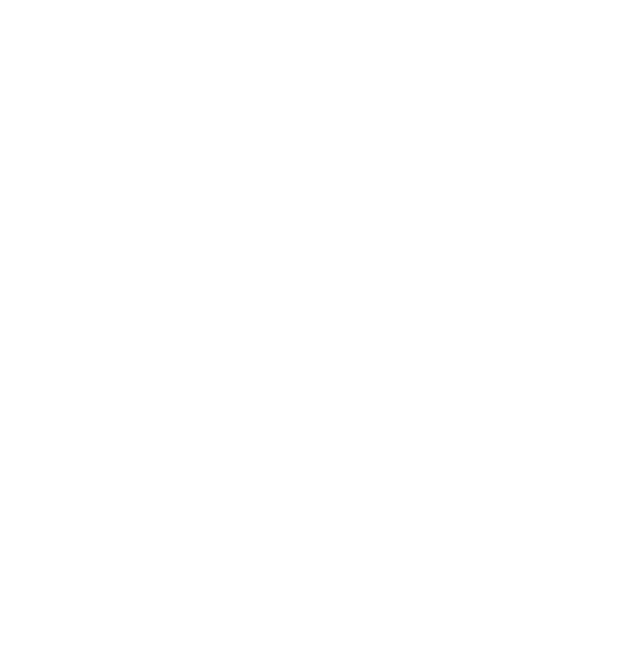
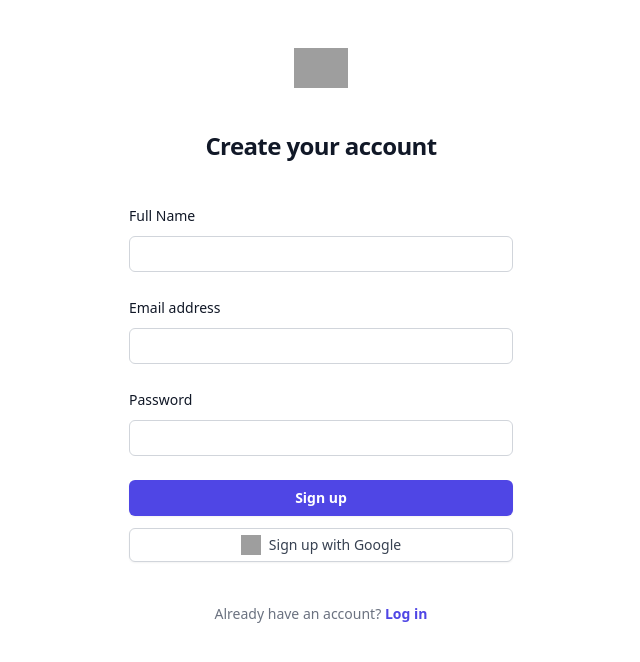
Before and after one commit to syed-hannan-ali/Law-Mate, a React (Vite) app in the folder client/: page /signup in a window 1280 px wide. Before the commit this address had no page. Shown: the top 662 px of the page, without its empty margins (319-959 px from the left). Built offline with nearby package versions, Linux system fonts and the light colour scheme; grey boxes are pictures that could not be loaded.

Commit message:
added signup and page not found error

```diff
--- a/client/src/App.jsx
+++ b/client/src/App.jsx
@@ -2,14 +2,18 @@
 import Login from "@components/Login";
 import HeroSection from "@components/HeroSection";
 import OAuthSuccess from "@components/OAuthSuccess";
+import Signup from "@components/signup";
+import PageNotFound from "@components/PageNotFound";
 
 function App() {
     return (
         <Router>
             <Routes>
-        <Route path="/dashboard" element={<HeroSection />} />
+                <Route path="/" element={<HeroSection />} />
                 <Route path="/login" element={<Login />} />
-        <Route path="/oauth-success" element={<OAuthSuccess/>}/>
+                <Route path="/signup" element={<Signup />} />
+                <Route path="/oauth-success" element={<OAuthSuccess />} />
+                <Route path="/*" element={<PageNotFound />} />
             </Routes>
         </Router>
     );
--- a/client/src/components/HeroSection.jsx
+++ b/client/src/components/HeroSection.jsx
@@ -179,8 +179,11 @@
                         >
                             Explore Features <span aria-hidden="true">→</span>
                         </a>
+
                     </div>
+
                 </div>
+
 
                 {/* background gradient blur shapes */}
                 <div
@@ -195,6 +198,7 @@
                         }}
                     />
                 </div>
+
             </main>
         </div>
     );
--- a/client/src/components/Login.jsx
+++ b/client/src/components/Login.jsx
@@ -16,7 +16,7 @@
             console.log(res.data);
             if (res.status === 200) {
                 localStorage.setItem("user", JSON.stringify(res.data.user));
-                navigate("/dashboard"); // Redirect to HeroSection
+                navigate("/"); // Redirect to HeroSection
             }
         } catch (err) {
             if (err.response && err.response.status === 401) {
--- a/client/src/components/OAuthSuccess.jsx
+++ b/client/src/components/OAuthSuccess.jsx
@@ -12,7 +12,7 @@
         if (user && token) {
             localStorage.setItem("user", user);
             localStorage.setItem("token", token);
-            navigate("/dashboard");
+            navigate("/");
         }
     }, [searchParams, navigate]);
 
--- /dev/null
+++ b/client/src/components/Signup.jsx
@@ -0,0 +1,149 @@
+import { useState } from "react";
+import axios from "@config/axios";
+import { useNavigate, Link } from "react-router-dom";
+
+export default function Signup() {
+    const [email, setEmail] = useState("");
+    const [password, setPassword] = useState("");
+    const [name, setName] = useState("");
+    const navigate = useNavigate();
+
+    const formSubmitHandler = async (e) => {
+        e.preventDefault();
+        try {
+            const res = await axios.post("/auth/signup", {
+                username: name,
+                email,
+                password,
+            });
+            if (res.status === 201) {
+                localStorage.setItem("user", JSON.stringify(res.data.user));
+                navigate("/login");
+                alert("User Created , Sign in");
+            }
+        } catch (err) {
+            alert(err?.response?.data?.error || "Signup failed");
+            console.error(err);
+        } finally {
+            setEmail("");
+            setPassword("");
+            setName("");
+        }
+    };
+
+    return (
+        <div className="flex min-h-full flex-col justify-center px-6 py-12 lg:px-8">
+            <div className="sm:mx-auto sm:w-full sm:max-w-sm">
+                <img
+                    alt="Law Mate"
+                    src="https://tailwindcss.com/plus-assets/img/logos/mark.svg?color=indigo&shade=600"
+                    className="mx-auto h-10 w-auto"
+                />
+                <h2 className="mt-10 text-center text-2xl/9 font-bold tracking-tight text-gray-900">
+                    Create your account
+                </h2>
+            </div>
+
+            <div className="mt-10 sm:mx-auto sm:w-full sm:max-w-sm">
+                <form onSubmit={formSubmitHandler} className="space-y-6">
+                    <div>
+                        <label
+                            htmlFor="name"
+                            className="block text-sm/6 font-medium text-gray-900"
+                        >
+                            Full Name
+                        </label>
+                        <div className="mt-2">
+                            <input
+                                id="name"
+                                name="name"
+                                type="text"
+                                required
+                                value={name}
+                                onChange={(e) => setName(e.target.value)}
+                                className="block w-full rounded-md bg-white px-3 py-1.5 text-base text-gray-900 outline outline-1 -outline-offset-1 outline-gray-300 placeholder:text-gray-400 focus:outline focus:outline-2 focus:-outline-offset-2 focus:outline-indigo-600 sm:text-sm/6"
+                            />
+                        </div>
+                    </div>
+                    <div>
+                        <label
+                            htmlFor="email"
+                            className="block text-sm/6 font-medium text-gray-900"
+                        >
+                            Email address
+                        </label>
+                        <div className="mt-2">
+                            <input
+                                id="email"
+                                name="email"
+                                type="email"
+                                required
+                                autoComplete="email"
+                                value={email}
+                                onChange={(e) => setEmail(e.target.value)}
+                                className="block w-full rounded-md bg-white px-3 py-1.5 text-base text-gray-900 outline outline-1 -outline-offset-1 outline-gray-300 placeholder:text-gray-400 focus:outline focus:outline-2 focus:-outline-offset-2 focus:outline-indigo-600 sm:text-sm/6"
+                            />
+                        </div>
+                    </div>
+                    <div>
+                        <label
+                            htmlFor="password"
+                            className="block text-sm/6 font-medium text-gray-900"
+                        >
+                            Password
+                        </label>
+                        <div className="mt-2">
+                            <input
+                                id="password"
+                                name="password"
+                                type="password"
+                                required
+                                autoComplete="new-password"
+                                value={password}
+                                onChange={(e) => setPassword(e.target.value)}
+                                className="block w-full rounded-md bg-white px-3 py-1.5 text-base text-gray-900 outline outline-1 -outline-offset-1 outline-gray-300 placeholder:text-gray-400 focus:outline focus:outline-2 focus:-outline-offset-2 focus:outline-indigo-600 sm:text-sm/6"
+                            />
+                        </div>
+                    </div>
+
+                    <div>
+                        <button
+                            type="submit"
+                            className="flex w-full justify-center rounded-md bg-indigo-600 px-3 py-1.5 text-sm/6 font-semibold text-white shadow-sm hover:bg-indigo-500 focus-visible:outline focus-visible:outline-2 focus-visible:outline-offset-2 focus-visible:outline-indigo-600"
+                        >
+                            Sign up
+                        </button>
+                    </div>
+                </form>
+
+                <div>
+                    <a
+                        onClick={() => {
+                            window.location.href =
+                                "http://localhost:3000/api/auth/google";
+                        }}
+                        type="button"
+                        className="mt-3 flex w-full items-center justify-center gap-2 rounded-md border border-gray-300 bg-white px-3 py-1.5 text-sm font-medium text-gray-700 shadow-sm hover:bg-gray-300 cursor-pointer select-none"
+                    >
+                        <img
+                            src="https://www.svgrepo.com/show/475656/google-color.svg"
+                            alt="Google"
+                            className="h-5 w-5"
+                        />
+                        Sign up with Google
+                    </a>
+                </div>
+
+                <p className="mt-10 text-center text-sm/6 text-gray-500">
+                    Already have an account?{" "}
+                    <Link
+                        to="/login"
+                        className="font-semibold text-indigo-600 hover:text-indigo-500"
+                    >
+                        Log in
+                    </Link>
+                </p>
+            </div>
+        </div>
+    );
+}
```
Also changed, not shown: client/src/components/PageNotFound.jsx (added, +42 -0 lines). Lines whose indentation alone changed are shown as unchanged.
